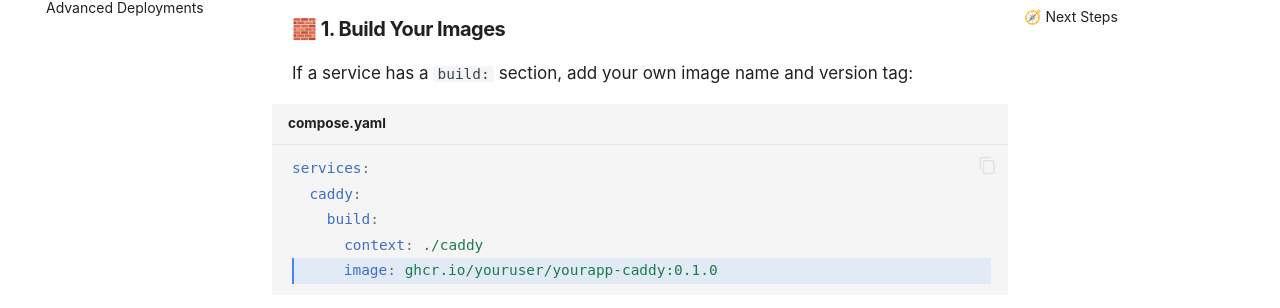
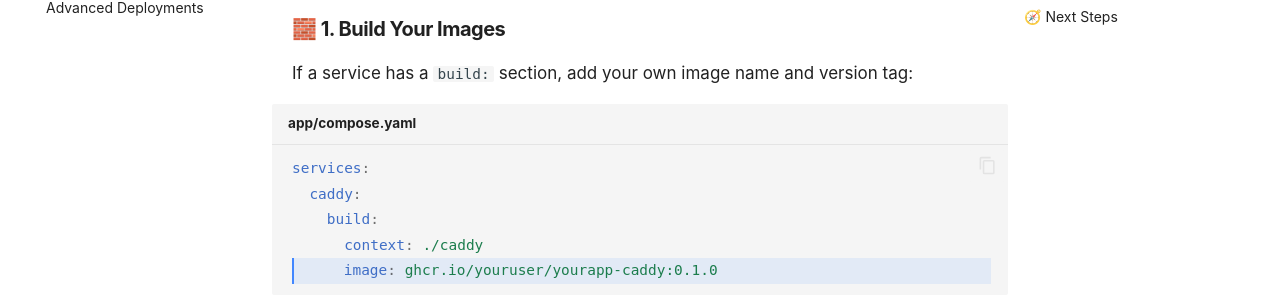
Before and after one commit to explodinglabs/superstack.docs, an MkDocs documentation site: the page built from docs/deploy.md, in a window 1280 px wide and 900 px high. Shown: the part 229-537 px from the top of the window. Built offline with MkDocs 1.6.1 and Material for MkDocs 9.7.7, drawn with Linux system fonts in a browser that asks for light colours; comment, search, counter and statistics services are not loaded.

Commit message:
Adjust deploy.md

````diff
--- a/docs/deploy.md
+++ b/docs/deploy.md
@@ -10,7 +10,7 @@ server.
 
 If a service has a `build:` section, add your own image name and version tag:
 
-```yaml title="compose.yaml" hl_lines="5"
+```yaml title="app/compose.yaml" hl_lines="5"
 services:
   caddy:
     build:
````
